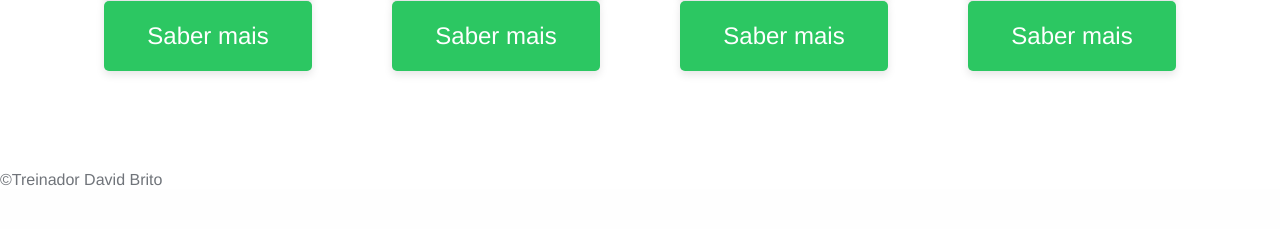
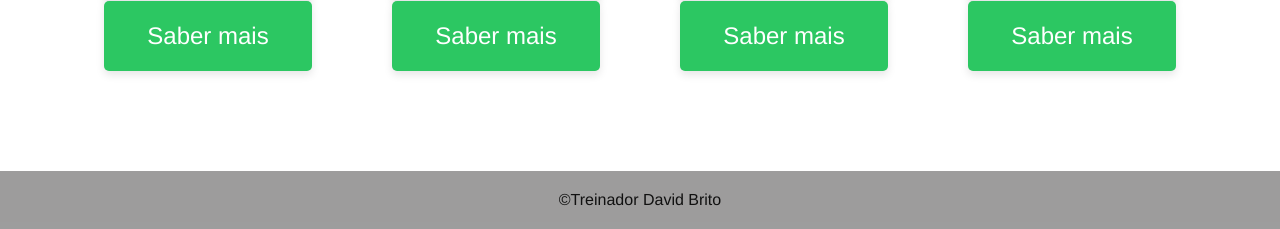
Before and after one commit to Lucas-Espindola-dev/projeto_personal, a Django app: page /home/ in a window 1280 px wide. Shown: the part 1557-1786 px from the top of the page. Before the commit the page ends 1743 px from the top, so only its background shows below. Run offline with Django 5.2, Linux system fonts and the light colour scheme.

Commit message:
Adding style to the footer

```diff
--- a/static/css/styles.css
+++ b/static/css/styles.css
@@ -218,3 +218,12 @@ plan ul{
     line-height: 50px;
     cursor: pointer;
 }
+
+footer {
+    background-color: rgba(95, 94, 94, 0.61);
+    padding: 20px;
+    text-align: center;
+}
+footer p{
+    color: #111;
+}
```
